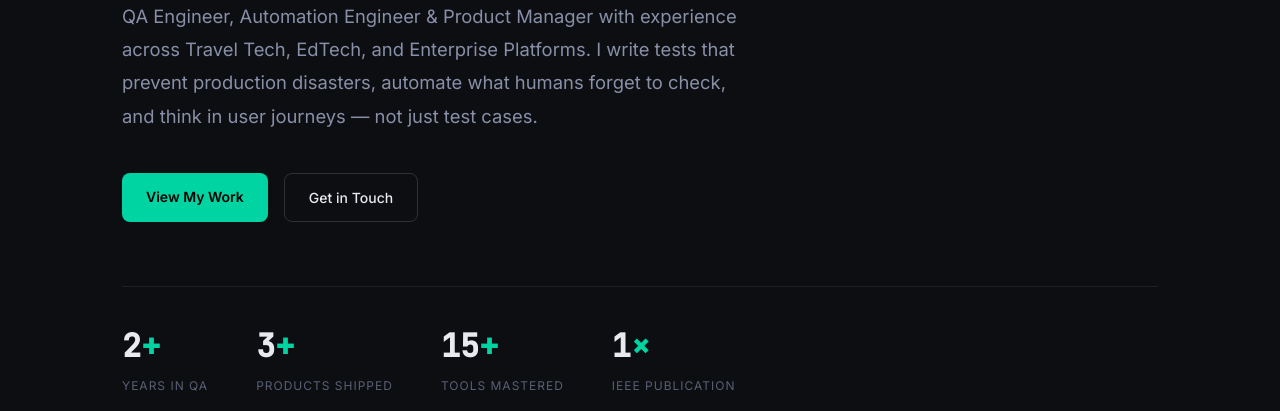
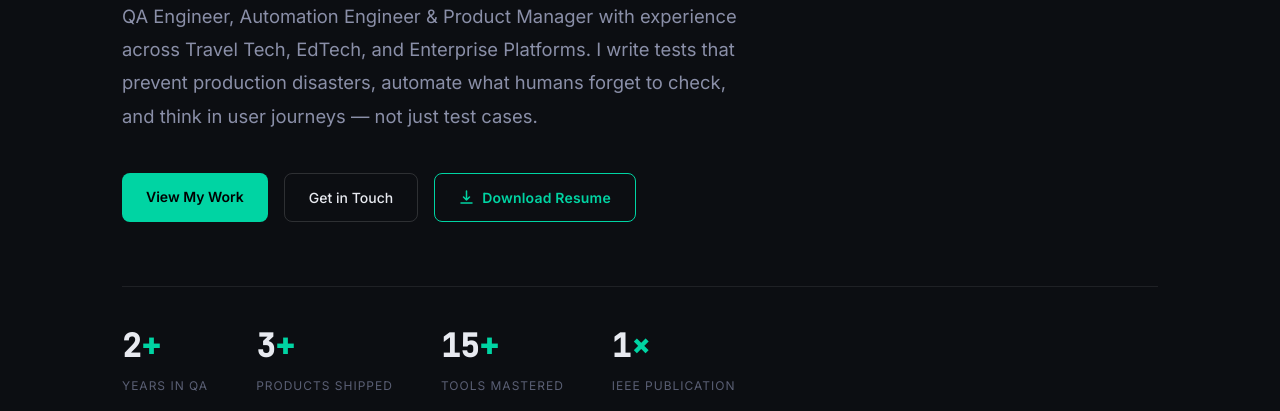
Before and after one commit to Vishu96Agarwal/portfolio-nest, a website: page public/index.html in a window 1280 px wide. Shown: the part 389-800 px from the top of the page. Drawn offline with Linux system fonts and the light colour scheme.

Commit message:
Added download resume button

```diff
--- a/public/index.html
+++ b/public/index.html
@@ -172,6 +172,36 @@
     transition: opacity 0.2s, transform 0.15s;
     text-decoration: none;
   }
+  .btn-download {
+    display: inline-flex;
+    align-items: center;
+    gap: 8px;
+    background: transparent;
+    color: var(--accent);
+    font-weight: 600;
+    font-size: 14px;
+    font-family: var(--font);
+    padding: 12px 24px;
+    border-radius: 8px;
+    border: 1.5px solid var(--accent);
+    cursor: pointer;
+    text-decoration: none;
+    transition: background 0.2s, color 0.2s, transform 0.15s, box-shadow 0.2s;
+    letter-spacing: 0.2px;
+}
+.btn-download:hover {
+  background: #00D4A3;   /* fills solid teal */
+  color: #000 !important; /* text goes black for contrast */
+  opacity: 1;
+  transform: translateY(-1px);  /* subtle lift */
+  box-shadow: 0 4px 20px rgba(0, 212, 163, 0.28); /* teal glow */
+}
+
+.btn-download:hover svg {
+  transform: translateY(2px); /* arrow nudges down */
+}
+
+
   .btn-primary:hover { opacity: 0.85; transform: translateY(-1px); color: #000; }
   .btn-secondary {
     background: transparent;
@@ -458,6 +488,12 @@
   <div class="hero-ctas">
     <a href="#projects" class="btn-primary">View My Work</a>
     <a href="mailto:vishuagarwal183@gmail.com" class="btn-secondary">Get in Touch</a>
+    <a href="./Vishu_Agarwal_QA_Resume.pdf" download="Vishu_Agarwal_QA_Resume.pdf" class="btn-download">
+      <svg width="15" height="15" viewBox="0 0 15 15" fill="none" xmlns="http://www.w3.org/2000/svg">
+        <path d="M7.5 1v9m0 0L4.5 7m3 3L10.5 7M2 13h11" stroke="currentColor" stroke-width="1.5" stroke-linecap="round" stroke-linejoin="round"></path>
+      </svg>
+      Download Resume
+    </a>
   </div>
   <div class="hero-stats">
     <div>
```
Also changed, not shown: 1 other file.
